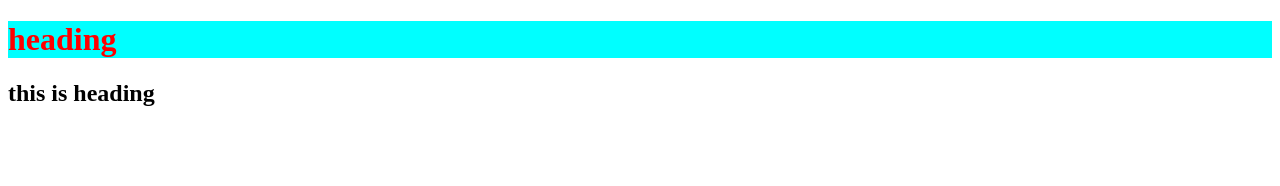
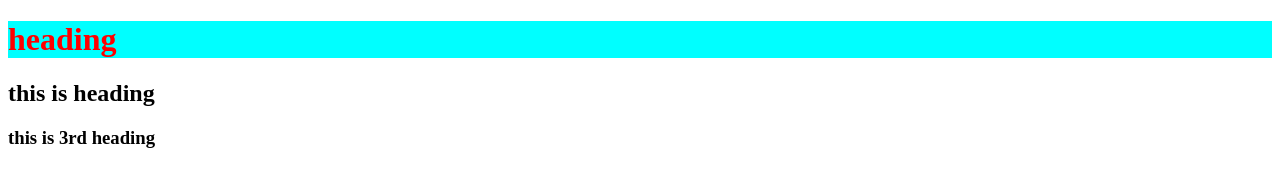
Before and after one commit to sydevi/demo, a plain HTML site: page index.html in a window 1280 px wide. Drawn offline with Linux system fonts and the light colour scheme.

Commit message:
added 3rd line

```diff
--- a/index.html
+++ b/index.html
@@ -14,5 +14,6 @@
 <body>
     <h1>heading</h1>
     <h2>this is heading</h2>
+    <h3>this is 3rd heading</h3>
 </body>
 </html>
```
